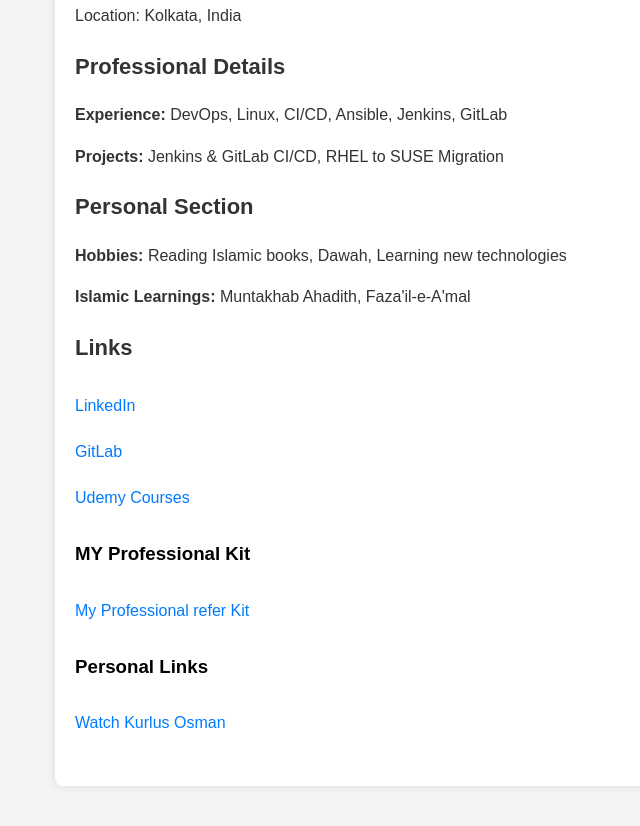
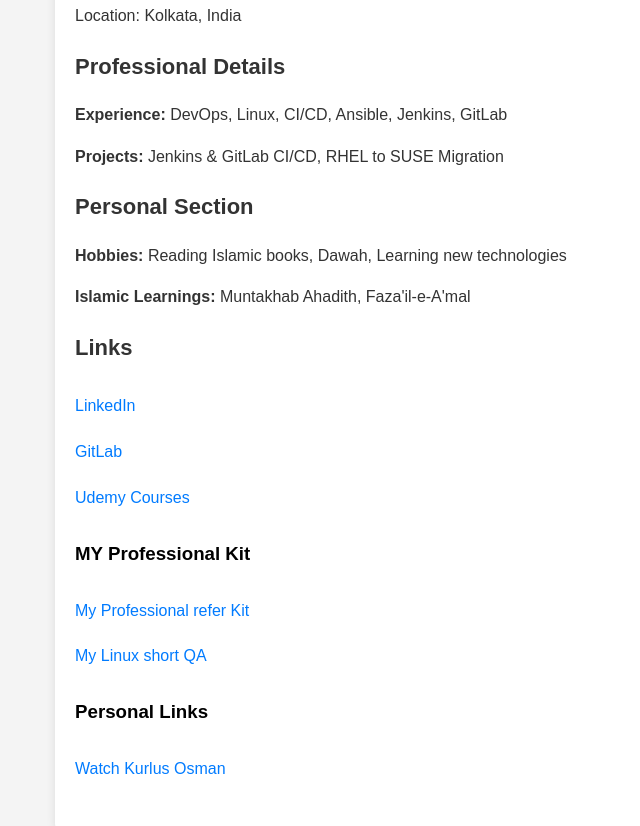
Before and after one commit to asnulansari785/asnul.github.io, a plain HTML site: page index.html in a window 1280 px wide. Shown: the part 392-1218 px from the top of the page, without its empty margins (165-805 px from the left). Drawn offline with Linux system fonts and the light colour scheme.

Commit message:
Update index.html

```diff
--- a/index.html
+++ b/index.html
@@ -64,6 +64,7 @@
             <h3>MY Professional Kit</h3>
              <ul>
             <li><a href="https://github.com/asnulansari785/asnul.github.io/blob/main/mail-kit" target="_blank" rel="noopener noreferrer">My Professional refer Kit</a></li>
+             <li><a href=https://github.com/asnulansari785/asnul.github.io/blob/main/Linux%20L2%20short%20Interview%20Q%26A%20(60%2B%20Questions).docx" target="_blank" rel="noopener noreferrer">My Linux short QA</a></li>
             </ul>
             <h3>Personal Links</h3>
             <ul>
```
